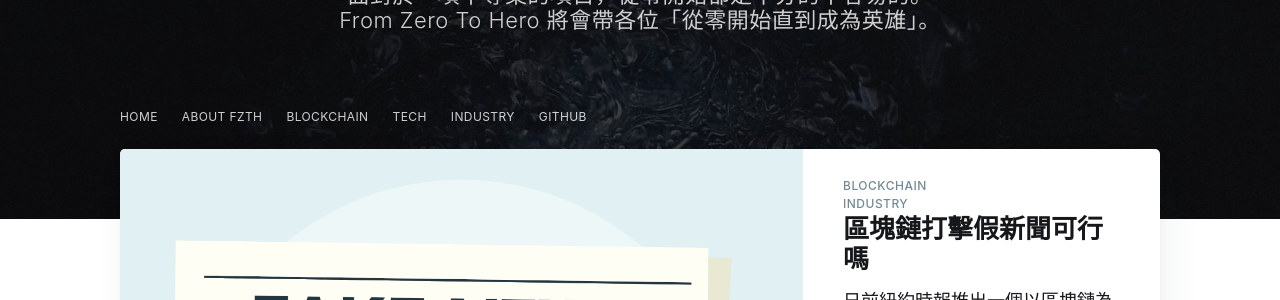
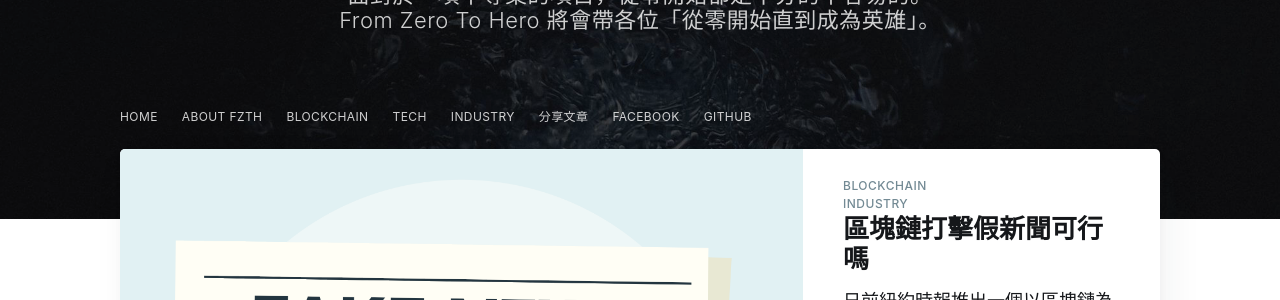
Before and after one commit to FZTH-Blockchain/fzth, a Jekyll site: the page built from index.html, in a window 1280 px wide and 900 px high. Shown: the part 209-509 px from the top of the window. Built offline with Jekyll 4.4.1, drawn with Linux system fonts in a browser that asks for light colours; nearby versions of some CDN libraries; the list of posts is cut into pages by our own code; comment, search, counter and statistics services are not loaded.

Commit message:
修改nav 跟連結

```diff
--- a/_includes/navigation.html
+++ b/_includes/navigation.html
@@ -4,5 +4,7 @@
     <li class="nav-blockchain" role="menuitem"><a href="{{site.baseurl}}tag/blockchain/">blockchain</a></li>
     <li class="nav-tech" role="menuitem"><a href="{{site.baseurl}}tag/tech/">tech</a></li>
     <li class="nav-industry" role="menuitem"><a href="{{site.baseurl}}tag/industry/">industry</a></li>
+    <li class="nav-post" role="menuitem"><a href="https://pse.is/MSBZ8">分享文章</a></li>
+    <li class="nav-facebook" role="menuitem"><a href="https://www.facebook.com/fzthblockchain">Facebook</a></li>
     <li class="nav-github" role="menuitem"><a href="https://github.com/FZTH-Blockchain">Github</a></li>
 </ul>
```
Also changed, not shown: README.md, _posts/2019-12-07-五分鐘創建屬於自己的密碼貨幣.md (renamed from _posts/2019-12-07-五分鐘創建屬於自己的密碼貨幣 拷貝.md).
